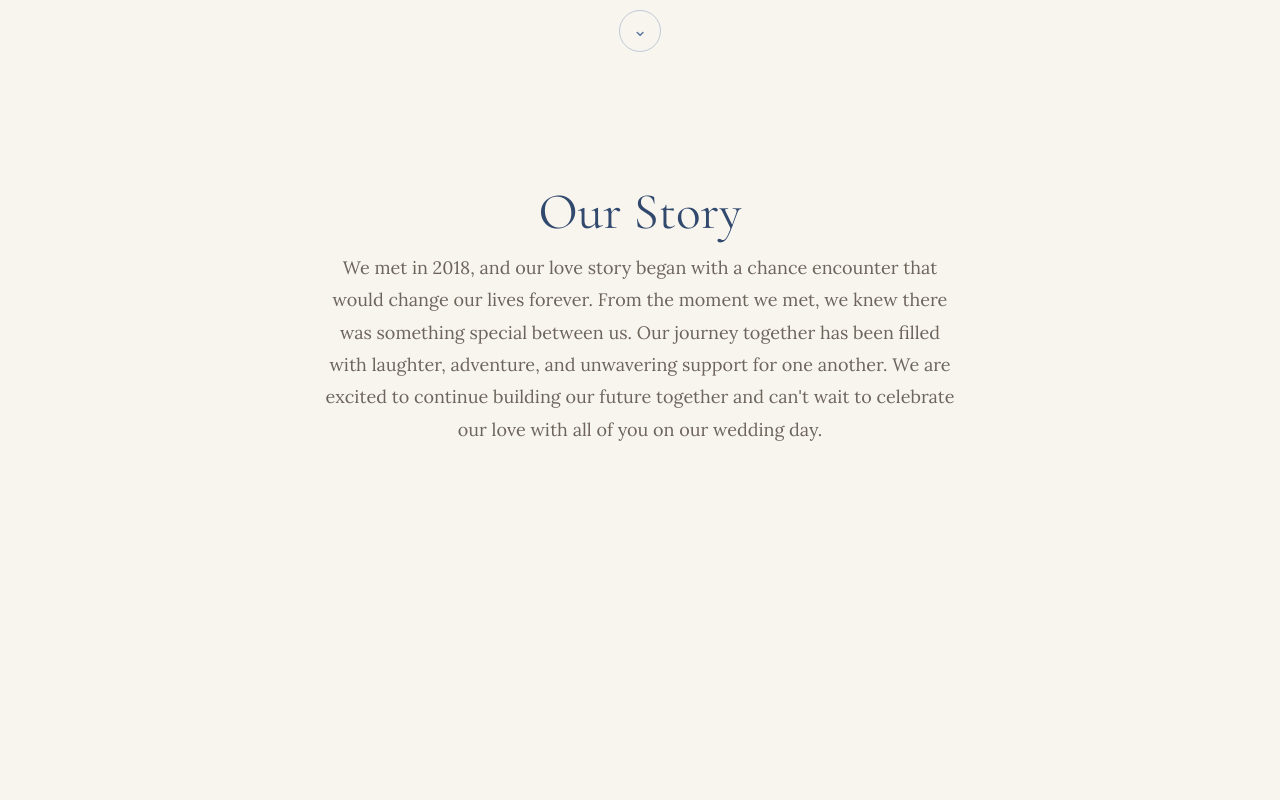
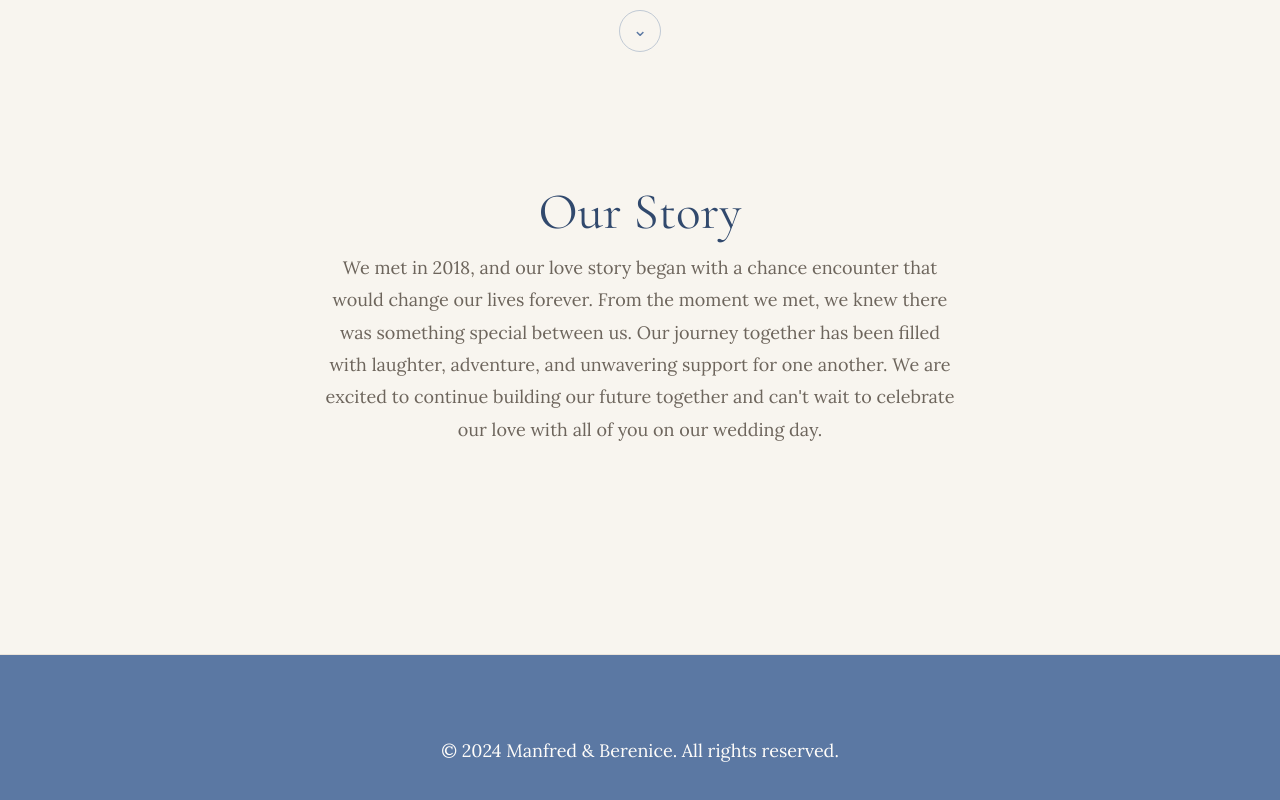
Before and after one commit to teddy-wests1de/mlandrew-wdng, a React (Vite) app: page / in a window 1280 px wide. Shown: the part 1022-1822 px from the top of the page. Before the commit the page ends 1596 px from the top, so only its background shows below. Built offline with nearby package versions, Linux system fonts and the light colour scheme; a web font is replaced by a local one.

Commit message:
Added Footer

```diff
--- a/src/App.jsx
+++ b/src/App.jsx
@@ -5,6 +5,7 @@
 import Hero from './components/Hero'
 import Header from './components/Header'
 import OurStory from './components/OurStory'
+import Footer from './components/Footer'
 
 function App() {
   const [count, setCount] = useState(0)
@@ -14,6 +15,7 @@
       <Header />
       <Hero />
       <OurStory />
+      <Footer />
     </div>
   )
 }
--- /dev/null
+++ b/src/components/Footer.jsx
@@ -0,0 +1,9 @@
+function Footer() {
+  return (
+    <footer className="footer">
+      <p>&copy; 2024 Manfred & Berenice. All rights reserved.</p>
+    </footer>
+  )
+}
+
+export default Footer
--- a/src/index.css
+++ b/src/index.css
@@ -1055,13 +1055,13 @@
 
 footer {
   width: 100%;
-
+  background: var(--accent);
   margin-top: 80px;
   padding: 80px 24px;
 
   border-top: 1px solid var(--border);
 
-  color: var(--text-light);
+  color: var(--surface);
 
   text-align: center;
 }
```
